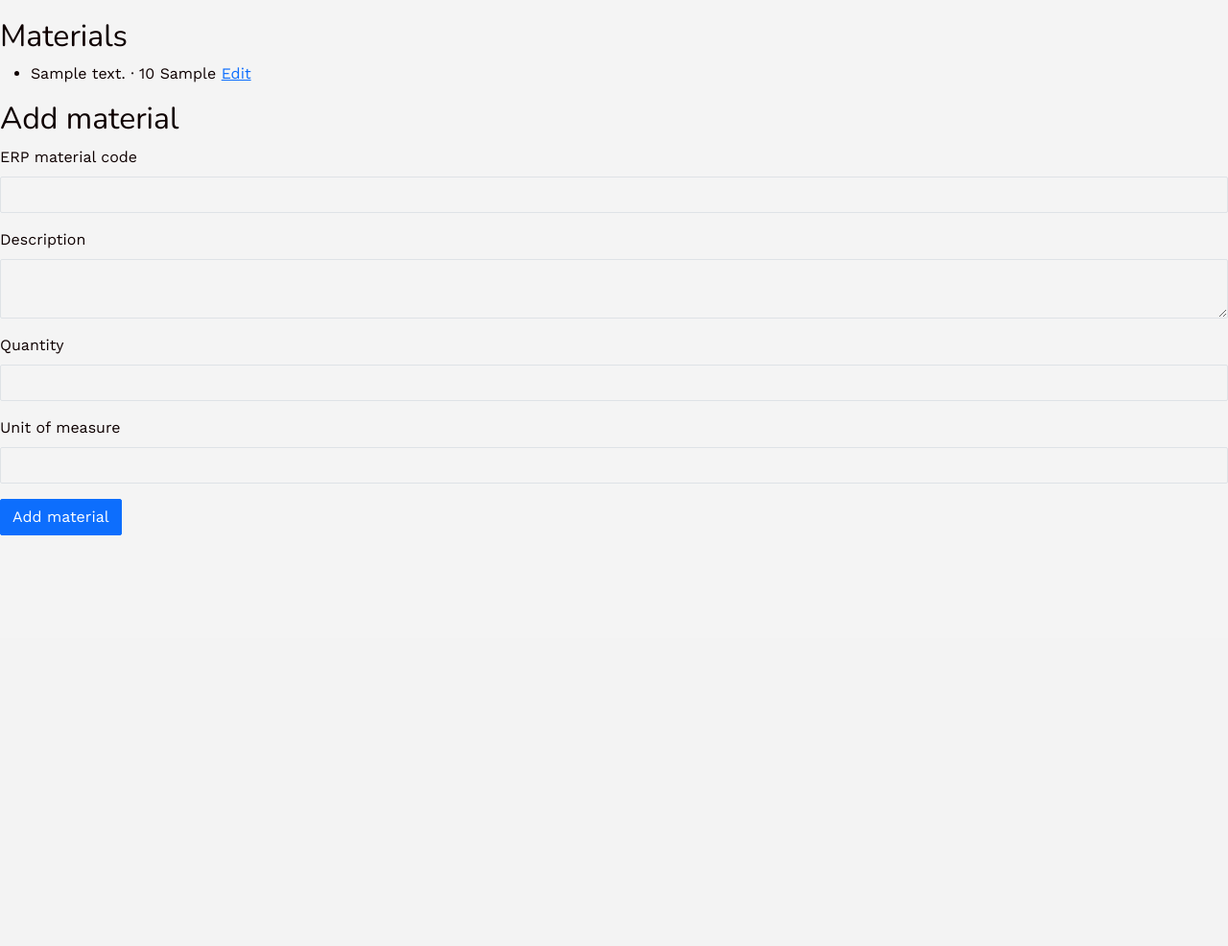
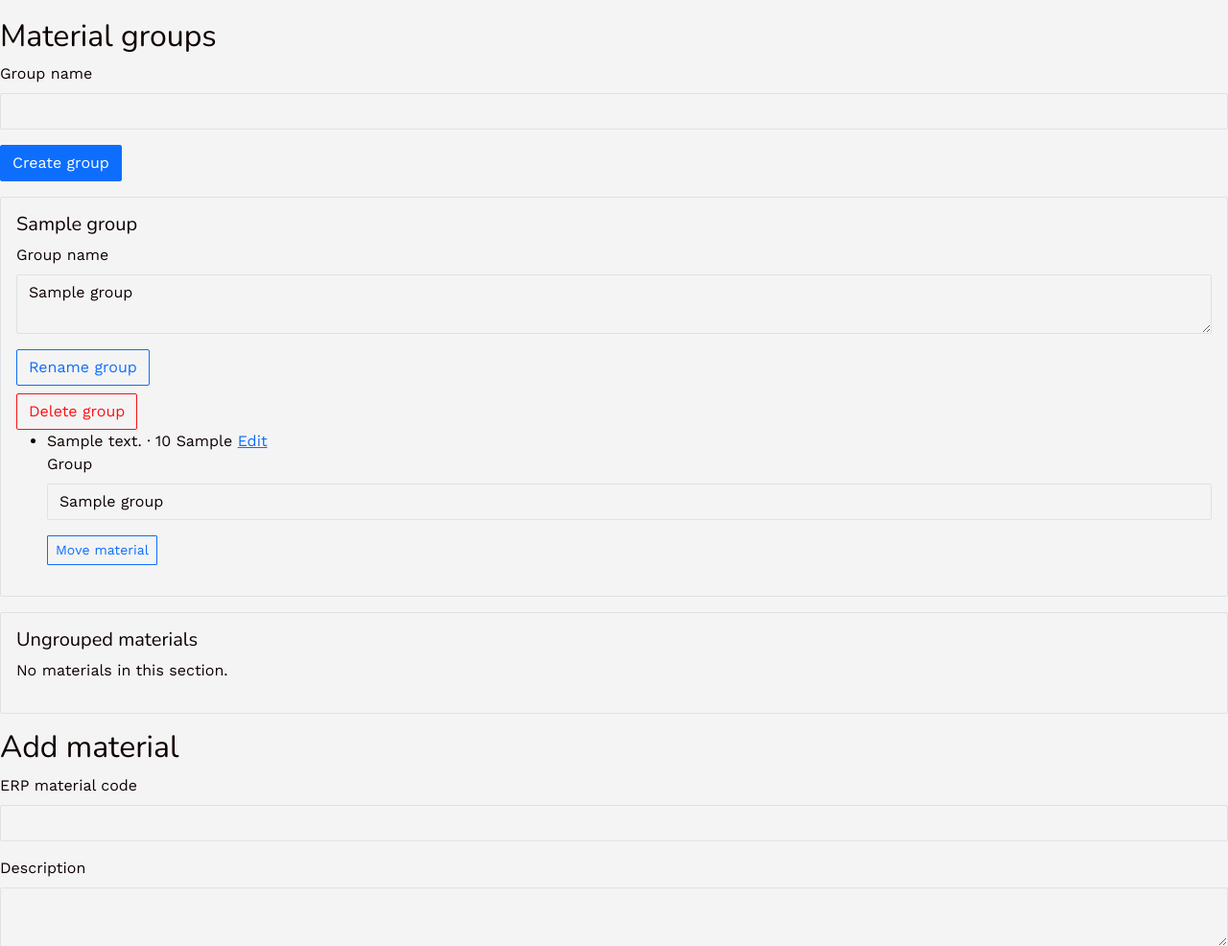
Before and after one commit to GonBDev/sagasu, a Rails app: page /projects/1 in a window 1280 px wide. Shown: the part 135-1121 px from the top of the page at 96% size. Before the commit the page ends 693 px from the top, so only its background shows below. Run offline with Rails 7, Linux system fonts and the light colour scheme; a user stored in the database is signed in; tables that the repository leaves empty hold one stand-in row (values such as "Sample post"); data that the repository does not hold is empty; style sheets or scripts are compiled from the project's sources; some libraries are stand-ins or nearby versions.

Commit message:
Add manual material grouping to RFQ projects

```diff
--- a/app/policies/project_policy.rb
+++ b/app/policies/project_policy.rb
@@ -24,10 +24,20 @@ class ProjectPolicy < ApplicationPolicy
   end
 
   def add_material?
-    user.buyer? && show? && record.draft?
+    editable_by_owner? # Apply the shared edit rule when adding materials.
   end
 
   def edit_material?
-    add_material?
+    editable_by_owner? # Apply the same rule when updating or moving materials.
   end
+
+  def manage_item_groups? # Authorize creating, renaming, and deleting groups.
+    editable_by_owner? # Apply the same rule to group changes.
+  end # End the group management policy.
+
+  private # Keep the shared authorization helper internal.
+
+  def editable_by_owner? # Centralize authorization for project edits.
+    user.buyer? && show? && (record.draft? || record.returned?) # Require buyer role, ownership, and an editable status.
+  end # End the shared authorization helper.
 end
--- a/app/views/projects/show.html.erb
+++ b/app/views/projects/show.html.erb
@@ -1,24 +1,50 @@
 <h1><%= @project.title %></h1>
 <p>Status: <%= @project.status.humanize %></p>
 
-<h2>Materials</h2>
-
-<% if @items.empty? %>
-  <p>No materials added yet.</p>
-<% else %>
-  <ul>
-    <% @items.each do |item| %>
-      <li>
-        <%= item.description %>
-        · <%= number_with_precision(item.quantity, strip_insignificant_zeros: true, precision: nil) %>
-        <%= item.unit_of_measure %>
-        <% if policy(@project).edit_material? %>
-          <%= link_to "Edit", edit_project_item_path(@project, item) %>
-        <% end %>
-      </li>
-    <% end %>
-  </ul>
-<% end %>
+<h2>Material groups</h2><%# Add the group section heading. %>
+<% can_manage_groups = policy(@project).manage_item_groups? %><%# Check whether the buyer can change groups. %>
+<% if can_manage_groups %><%# Show group creation when permitted. %>
+  <%= simple_form_for :item_group, url: project_item_groups_path(@project), method: :post do |form| %><%# Submit to the nested create route. %>
+    <%= form.input :title, label: "Group name", required: true %><%# Collect the new group name. %>
+    <%= form.button :submit, "Create group", class: "btn btn-primary" %><%# Save the new group. %>
+  <% end %><%# Close the create form. %>
+<% end %><%# Close the creation permission check. %>
+<% groups = @project.item_groups.order(:title, :id).to_a %><%# Load the RFQ's groups once. %>
+<% materials_by_group = @items.group_by(&:item_group_id) %><%# Index the saved materials by group ID. %>
+<% material_group_options = groups.map { |group| [group.title, group.id] } %><%# Reuse the same choices in every move form. %>
+<% (groups + [nil]).each do |group| %><%# Add an Ungrouped section after the saved groups. %>
+  <div class="border rounded p-3 my-3"><%# Give each group its own section. %>
+    <h3 class="h5"><%= group ? group.title : "Ungrouped materials" %></h3><%# Name the section using the saved group or the Ungrouped label. %>
+    <% if group && can_manage_groups %><%# Show rename and delete controls for saved groups. %>
+      <%= simple_form_for group, url: project_item_group_path(@project, group), method: :patch do |form| %><%# Submit edits to the nested update route. %>
+        <%= form.input :title, label: "Group name" %><%# Prefill the current name. %>
+        <%= form.button :submit, "Rename group", class: "btn btn-outline-primary" %><%# Save the edited name. %>
+      <% end %><%# Close the rename form before rendering the separate delete form. %>
+      <%= button_to "Delete group", project_item_group_path(@project, group), method: :delete, class: "btn btn-outline-danger mt-2", form: { data: { turbo_confirm: "Delete this group? Its materials will become ungrouped." } } %><%# Confirm before submitting the delete request. %>
+    <% end %><%# Close the editing permission check. %>
+    <% section_materials = materials_by_group.fetch(group&.id, []) %><%# Get the materials for this section. %>
+    <% if section_materials.empty? %><%# Check whether this section has any materials. %>
+      <p>No materials in this section.</p><%# Show the empty state for this section. %>
+    <% else %><%# Show the assigned materials. %>
+      <ul><%# Start the section’s materials list. %>
+        <% section_materials.each do |item| %><%# Render each material in this section. %>
+          <li><%# Start the material row. %>
+            <%= item.description %><%# Show the material description. %>
+            · <%= number_with_precision(item.quantity, strip_insignificant_zeros: true, precision: nil) %><%# Show the quantity. %>
+            <%= item.unit_of_measure %><%# Show the unit. %>
+            <% if policy(@project).edit_material? %><%# Check permission to edit or move the material. %>
+              <%= link_to "Edit", edit_project_item_path(@project, item) %><%# Open the material edit form. %>
+              <%= simple_form_for item, url: project_item_path(@project, item), method: :patch do |form| %><%# Submit moves through the existing update route. %>
+                <%= form.input :item_group_id, as: :select, collection: material_group_options, include_blank: "Ungrouped", label: "Group", required: false, input_html: { id: dom_id(item, :group_select) } %><%# Give each group selector its own ID and allow clearing the assignment. %>
+                <%= form.button :submit, "Move material", class: "btn btn-outline-primary btn-sm" %><%# Save the selected group. %>
+              <% end %><%# Close the move form. %>
+            <% end %><%# Close the material edit permission check. %>
+          </li><%# Close the material row. %>
+        <% end %><%# Finish listing materials in this section. %>
+      </ul><%# Close the materials list. %>
+    <% end %><%# Close the section’s empty-state check. %>
+  </div><%# Close the group section. %>
+<% end %><%# Finish listing groups. %>
 
 <% if policy(@project).add_material? %>
   <h2>Add material</h2>
--- a/config/routes.rb
+++ b/config/routes.rb
@@ -15,6 +15,7 @@ Rails.application.routes.draw do
   # root "posts#index"
   resources :projects, only: %i[index new create show] do
     resources :items, only: %i[create edit update]
+    resources :item_groups, only: %i[create update destroy] # Add routes to create, rename, and delete groups within an RFQ.
   end
 
   resources :suppliers, only: :index
```
Also changed, not shown: app/controllers/item_groups_controller.rb (added, +54 -0 lines), app/controllers/items_controller.rb (+12 -3 lines), test/controllers/items_controller_test.rb (+52 -3 lines).
